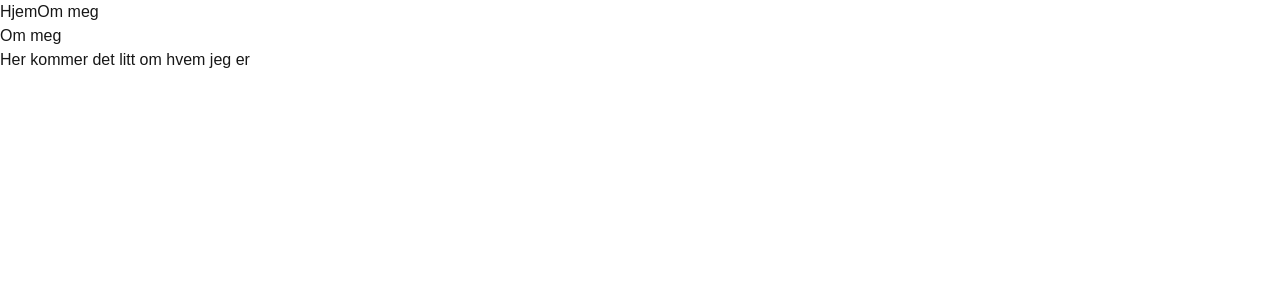
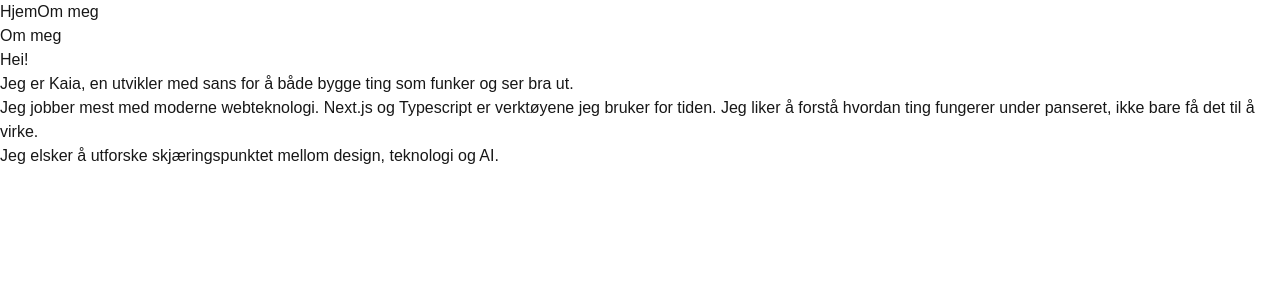
Before and after one commit to Kaiahellem/portfolio, a Next.js app: page /om in a window 1280 px wide. Shown: the top 300 px of the page. Built offline with nearby package versions, Linux system fonts and the light colour scheme.

Commit message:
Add content to about page

```diff
--- a/app/om/page.tsx
+++ b/app/om/page.tsx
@@ -3,7 +3,12 @@ export default function Om() {
 return (
     <main>
         <h1>Om meg</h1>
-        <p>Her kommer det litt om hvem jeg er</p>
+        <p>Hei!</p>
+        <p>Jeg er Kaia, en utvikler med sans for å både bygge ting som funker og ser bra ut.</p>
+        <p>Jeg jobber mest med moderne webteknologi.
+            Next.js og Typescript er verktøyene jeg bruker for tiden.
+            Jeg liker å forstå hvordan ting fungerer under panseret, ikke bare få det til å virke.</p>
+        <p>Jeg elsker å utforske skjæringspunktet mellom design, teknologi og AI.</p>
     </main>
 );
 }
```
